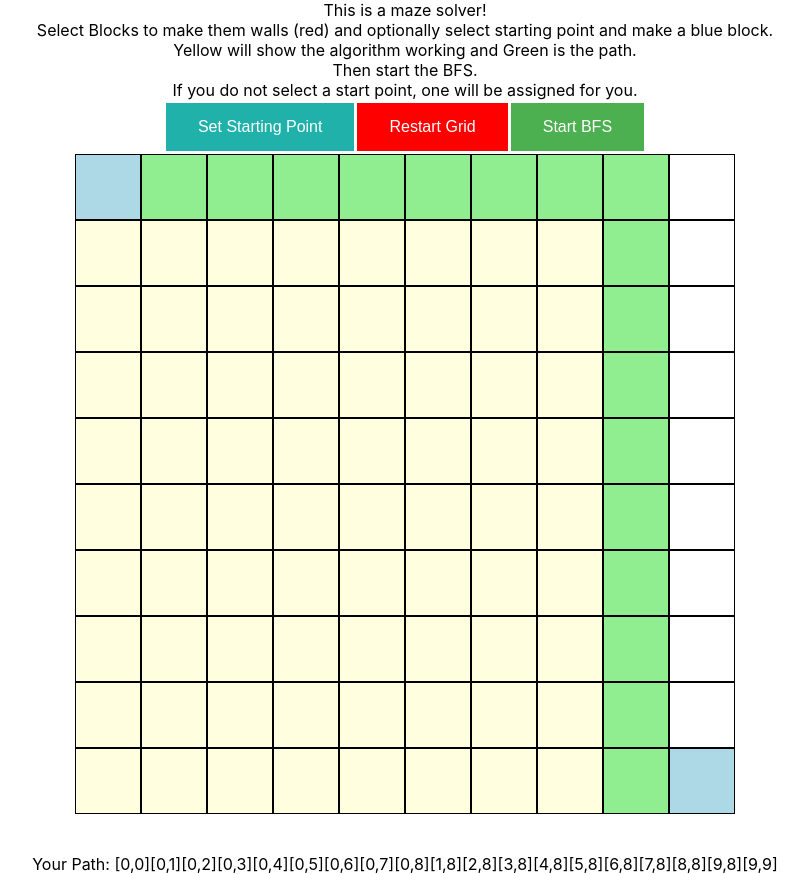
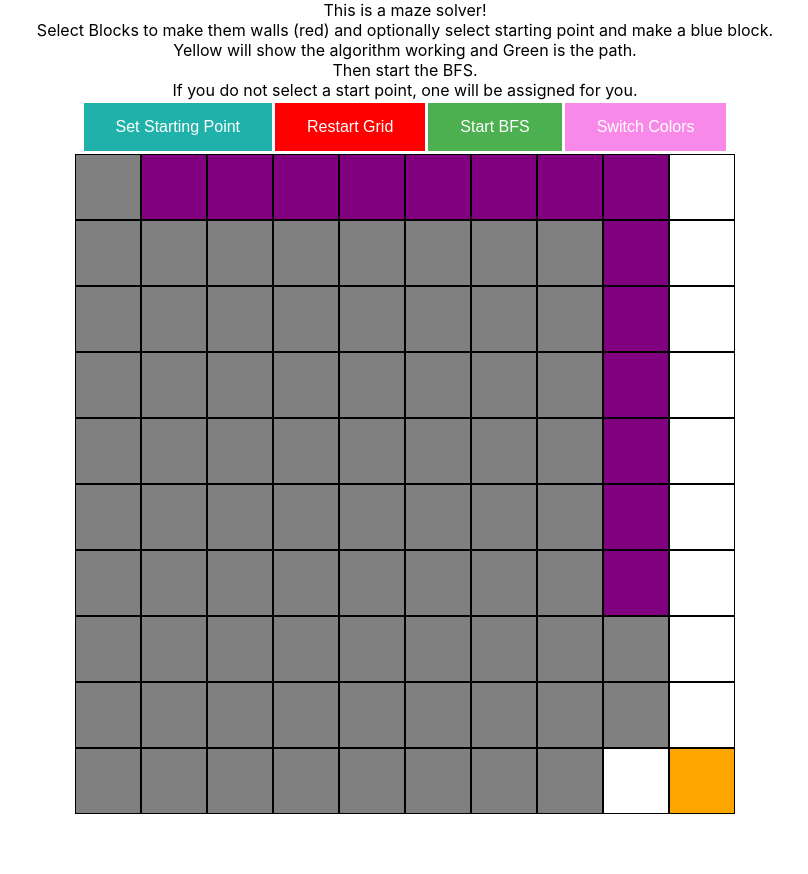
Before and after one commit to rileyworstell/ReactMazeSolver, a React (Create React App) app: page / in a window 1280 px wide. Both pictures are taken after a click on the button "Start BFS". Shown: the whole page, without its empty margins (235-1043 px from the left). Built offline with nearby package versions, Linux system fonts and the light colour scheme.

Commit message:
adding changing color schemes

```diff
--- a/src/App.js
+++ b/src/App.js
@@ -5,6 +5,7 @@ import {Button} from './components/button/button.jsx'
 import {Selected} from './components/selected/selected.jsx'
 import {Path} from './components/path/path.jsx'
 import {Arr} from './algorithms/initializeArr'
+import {Color} from './components/color/color.jsx'
 
 
 
@@ -21,6 +22,7 @@ class App extends Component {
       startPointSelecter: 0 ,
       s: null,
       path: null,
+      colorScheme: 2
     };
     this.changeBlock = this.changeBlock.bind(this);
     this.recreateGrid = this.recreateGrid.bind(this);
@@ -28,7 +30,7 @@ class App extends Component {
     this.recreateGrid = this.recreateGrid.bind(this);
     this.updatePathMaze = this.updatePathMaze.bind(this);
     this.awaitUpdatePath = this.awaitUpdatePath.bind(this);
-
+    this.changeColor = this.changeColor.bind(this);
   }
 
 
@@ -39,13 +41,17 @@ changeBlock(x, path=null) {
   this.setState({gridArr: x});
 }
 
-updatePathMaze = (x, i) => {
+updatePathMaze = (x, i, leng) => {
+  var time = 15;
+  if (i > leng) {
+    time =100;
+  }
   let promise = new Promise((resolve, reject) => {
     this.setState({gridArr: x}, () => {
       setTimeout(() => {
       i++;
       resolve(i);
-    }, 15);
+    }, time);
     });
   });
     return promise;
@@ -62,7 +68,7 @@ async awaitUpdatePath(x, path, s, e, leng) {
     } else {
       x[path[i][0][0]][path[i][0][1]] = "Solved";
     }
-    const fetch = await this.updatePathMaze(x, i);
+    const fetch = await this.updatePathMaze(x, i, leng);
     i = fetch;
   }
 
@@ -82,6 +88,15 @@ pointSelecter(point) {
     }else {
      this.setState({startPointSelecter: this.state.startPointSelecter + 1});
     }
+}
+
+changeColor() {
+ if (this.state.colorScheme !== 2) {
+   this.setState({colorScheme: 2});
+ }
+ else {
+  this.setState({colorScheme: 1});
+ }
 }
 
 recreateGrid() {
@@ -136,8 +151,11 @@ recreateGrid() {
           className={"button"}
           s={this.state.s}
           text={"Start BFS"}/>
+
+          <Color changeColor={this.changeColor} text={"Switch Colors"} />
      <div></div>
      <Grid gridLength={this.state.gridLength}
+          colorScheme={this.state.colorScheme}
           changeBlock={this.changeBlock}
           gridArr={this.state.gridArr}
           s={this.state.s}
--- a/src/components/block/block.css
+++ b/src/components/block/block.css
@@ -8,6 +8,32 @@
 
   .blockColorRed {
     background: lightcoral;
+    animation-name: example;
+    animation-duration: .5s;
+  }
+
+  .blockColorOrange {
+    background: orange;
+    animation-name: example;
+    animation-duration: .5s;
+  }
+
+  .blockColorGray {
+    background: grey;
+    animation-name: example;
+    animation-duration: .5s;
+  }
+
+  .blockColorPurple {
+    background: purple;
+    animation-name: example;
+    animation-duration: .5s;
+  }
+
+  .blockColorBlack {
+    background: darkgray;
+    animation-name: example;
+    animation-duration: .5s;
   }
 
   .blockColorBlue {
@@ -16,10 +42,18 @@
 
   .blockColorGreen {
     background: lightgreen;
+    animation-name: example;
+    animation-duration: .5s;
   }
 
   .blockColorYellow {
     background: lightyellow;
+    animation-name: example;
+    animation-duration: 1.5s;
+  }
+  @keyframes example {
+    from {opacity: 0;}
+    to {opacity: 1;}
   }
 
 
--- a/src/components/block/block.jsx
+++ b/src/components/block/block.jsx
@@ -43,28 +43,59 @@ export const Block = (props) => {
      var c = props.id % L;
 
     if (props.gridArr[r][c] === "0") {
+        if (props.colorScheme === 2) {
+            return(
+                <div id={props.id} onClick={() => clickHandler(props) }  className={props.className}></div>
+            );
+        } else {
             return(
                 <div id={props.id} onClick={() => clickHandler(props) }  className={props.className}></div>
             );
         }
+
+    }
     else if(props.gridArr[r][c] === "S" ||  props.gridArr[r][c] === "E"){
+        if (props.colorScheme === 2) {
+            return(
+                <div id={props.id} onClick={() => clickHandler(props) }  className={`${props.className} blockColorOrange`}></div>
+            );
+        } else {
             return(
                 <div id={props.id} onClick={() => clickHandler(props) } className={`${props.className} blockColorBlue`}></div>
             );
         }
+    }
     else if(props.gridArr[r][c] === "V"){
+        if (props.colorScheme === 2) {
+            return(
+                <div id={props.id} onClick={() => clickHandler(props) }  className={`${props.className} blockColorGray`}></div>
+            );
+        } else {
         return(
             <div id={props.id} onClick={() => clickHandler(props) } className={`${props.className} blockColorYellow`}></div>
         );
         }
+    }
     else if(props.gridArr[r][c] === "Solved"){
+        if (props.colorScheme === 2) {
+            return(
+                <div id={props.id} onClick={() => clickHandler(props) }  className={`${props.className} blockColorPurple`}></div>
+            );
+        } else {
         return(
             <div id={props.id} onClick={() => clickHandler(props) } className={`${props.className} blockColorGreen`}></div>
         );
         }
+    }
     else {
+        if (props.colorScheme === 2) {
+            return(
+                <div id={props.id} onClick={() => clickHandler(props) }  className={`${props.className} blockColorBlack`}></div>
+            );
+        } else {
         return(
             <div id={props.id} onClick={() => clickHandler(props) } className={`${props.className} blockColorRed`}></div>
         );
         }
     }
+}
--- /dev/null
+++ b/src/components/color/color.css
@@ -0,0 +1,12 @@
+.colorButton {
+    background-color: rgb(249, 137, 232);
+    border: none;
+    color: white;
+    padding: 15px 32px;
+    text-align: center;
+    text-decoration: none;
+    display: inline-block;
+    font-size: 1em;
+    margin: 3px 1.5px;
+    cursor: pointer;
+  }
--- /dev/null
+++ b/src/components/color/color.jsx
@@ -0,0 +1,13 @@
+import React from 'react';
+import './color.css';
+
+let changeScheme = (props) => {
+    props.changeColor()
+}
+
+export const Color = (props) => {
+    return(
+    <button onClick={() => changeScheme(props)} className={'colorButton'}>{props.text}
+    </button>
+    );
+}
--- a/src/components/grid/grid.jsx
+++ b/src/components/grid/grid.jsx
@@ -12,7 +12,7 @@ export const Grid = (props) => {
     <div className={props.className}>
       {/* The below creates the main grid with Blocks */}
       {x.map((x,index) => {
-        return <Block s={props.s} pointSelecter={props.pointSelecter} startPointSelecter={props.startPointSelecter} gridLength={props.gridLength} changeBlock={props.changeBlock} gridArr={props.gridArr} className="block" key={index} id={index} />;
+        return <Block colorScheme={props.colorScheme} s={props.s} pointSelecter={props.pointSelecter} startPointSelecter={props.startPointSelecter} gridLength={props.gridLength} changeBlock={props.changeBlock} gridArr={props.gridArr} className="block" key={index} id={index} />;
       })}
     </div>
     );
```
Also changed, not shown: 1 other file (tests, documents, lock files or other folders). Lines whose indentation alone changed are shown as unchanged.
